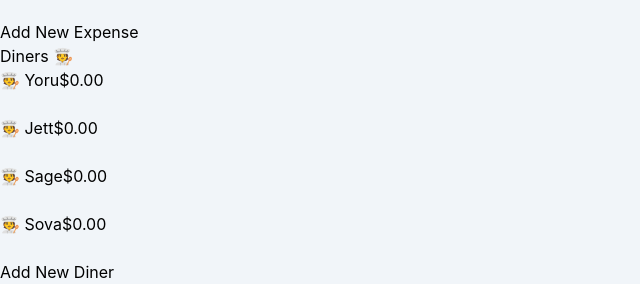
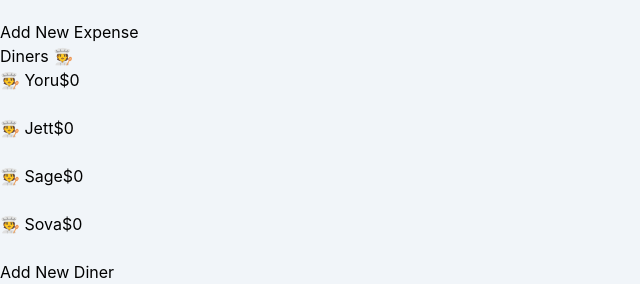
Before and after one commit to richieyi/ez-split, a Next.js app: page / in a window 1280 px wide. Shown: the part 220-504 px from the top of the page, without its empty margins (0-640 px from the left). Built offline with nearby package versions, Linux system fonts and the light colour scheme.

Commit message:
Complete tip/tax distribution feature

```diff
--- a/components/App/index.tsx
+++ b/components/App/index.tsx
@@ -16,6 +16,10 @@ function App() {
   const [selectedDiner, setSelectedDiner] = useState<Diner | null>(
     null
   );
+
+  // Tip & tax
+  const [tip, setTip] = useState<string>('8.50');
+  const [tax, setTax] = useState<string>('12.75');
 
   // When diner is selected and expense is clicked
   function handleExpenseClick(expense: Expense) {
@@ -69,6 +73,12 @@ function App() {
     }, 0);
   }
 
+  function calculateFinalTotal() {
+    return calculateSubtotal() + Number(tip) + Number(tax);
+  }
+
+  const subtotal = calculateSubtotal();
+  const finalTotal = calculateFinalTotal();
   const expensesListProps = {
     expenses,
     handleExpenseClick,
@@ -82,13 +92,24 @@ function App() {
     setSelectedDiner,
     handleRemoveDiner,
     setDiners,
+    tipTaxTotal: Number(tip) + Number(tax),
+    subtotal,
+    finalTotal,
+  };
+  const tipTaxProps = {
+    tip,
+    setTip,
+    tax,
+    setTax,
+    subtotal,
+    finalTotal,
   };
 
   return (
     <div className="flex-col md:flex md:flex-row w-full gap-8">
       <ExpensesList {...expensesListProps} />
       <DinersList {...dinersListProps} />
-      <TipTax subtotal={calculateSubtotal()} />
+      <TipTax {...tipTaxProps} />
     </div>
   );
 }
--- a/components/DinersList/index.tsx
+++ b/components/DinersList/index.tsx
@@ -10,6 +10,8 @@ interface Props {
   setSelectedDiner: (diner: Diner) => void;
   handleRemoveDiner: (diner: Diner) => void;
   setDiners: (diners: Diner[]) => void;
+  tipTaxTotal: number;
+  subtotal: number;
 }
 
 function DinersList(props: Props) {
@@ -19,7 +21,11 @@ function DinersList(props: Props) {
     setSelectedDiner,
     handleRemoveDiner,
     setDiners,
+    tipTaxTotal,
+    subtotal,
   } = props;
+  console.log('sub', subtotal);
+  console.log('tip tax', tipTaxTotal);
 
   const [isAddingNewDiner, setIsAddingNewDiner] =
     useState<boolean>(false);
@@ -77,10 +83,16 @@ function DinersList(props: Props) {
     }
   }
 
+  function renderDinerFinalTotal(dinerTotalExpenses: number): number {
+    const percentage = dinerTotalExpenses / subtotal;
+    return percentage * tipTaxTotal;
+  }
+
   function renderDiners() {
     return diners.map((diner: Diner) => {
       const isSelected = selectedDiner === diner;
       const isUpdating = dinerToUpdate === diner;
+      const dinerTotalExpenses = diner.getTotalExpenses();
 
       return (
         <div
@@ -104,7 +116,11 @@ function DinersList(props: Props) {
                 <span className="font-bold">
                   🧑‍🍳 {diner.getName()}
                 </span>
-                <span>${diner.getTotalExpenses().toFixed(2)}</span>
+                <span>
+                  $
+                  {dinerTotalExpenses +
+                    renderDinerFinalTotal(dinerTotalExpenses)}
+                </span>
               </div>
               <MoreButton
                 handleUpdate={() => handleUpdateDiner(diner)}
--- a/components/Input/index.tsx
+++ b/components/Input/index.tsx
@@ -5,7 +5,7 @@ interface Props {
   onChange: (e: any) => void;
 }
 
-function Input(props: any) {
+function Input(props: Props) {
   const { name, placeholder, value, onChange } = props;
 
   return (
--- a/components/TipTax.tsx
+++ b/components/TipTax/index.tsx
@@ -1,32 +1,26 @@
 import React, { useRef, useState } from 'react';
-import { isValidAmount } from '../utils';
-import SaveCancelButtons from './SaveCancelButtons';
+import { isValidAmount } from '../../utils';
+import SaveCancelButtons from '../SaveCancelButtons';
 
 interface Props {
+  tip: string;
+  tax: string;
+  setTip: (tip: string) => void;
+  setTax: (tax: string) => void;
   subtotal: number;
+  finalTotal: number;
 }
 
-/*
-  TODO:
-    - Distribute tip & tax to diners based on % of sub total
-  */
-
 function TipTax(props: Props) {
-  const { subtotal } = props;
+  const { tip, tax, setTip, setTax, subtotal, finalTotal } = props;
   const inputElTip = useRef(null);
   const inputElTax = useRef(null);
 
-  const [tip, setTip] = useState<string>('8.50');
-  const [tax, setTax] = useState<string>('12.75');
   const [isEditing, setIsEditing] = useState<boolean>(false);
 
-  function calculateTotal() {
-    return subtotal + Number(tip) + Number(tax);
-  }
-
   function handleSave() {
-    const newTip = inputElTip.current.value;
-    const newTax = inputElTax.current.value;
+    const newTip = inputElTip?.current?.value;
+    const newTax = inputElTax?.current?.value;
     if (isValidAmount(newTip) && isValidAmount(newTax)) {
       setTip(newTip);
       setTax(newTax);
@@ -87,7 +81,7 @@ function TipTax(props: Props) {
           </div>
           <div className="border rounded my-2 p-2 bg-white flex justify-between">
             <span className="font-bold">Total</span>
-            <span>{`$${calculateTotal().toFixed(2)}`}</span>
+            <span>{`$${finalTotal.toFixed(2)}`}</span>
           </div>
           <div className="flex justify-center">
             <button
```
